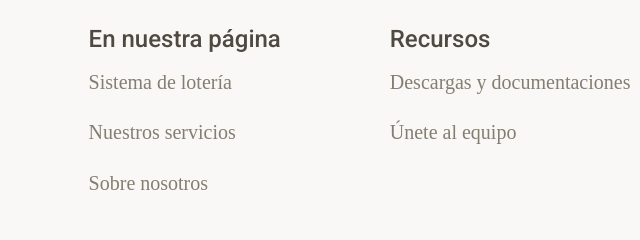
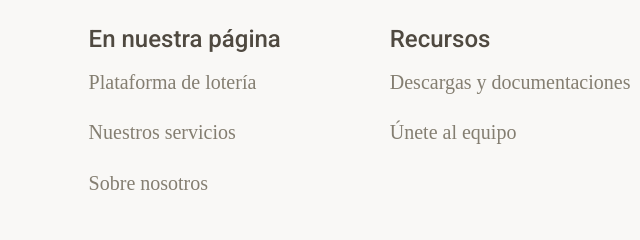
Before and after one commit to garafly/orkapiDefinitivo, a Gatsby site: page / in a window 1280 px wide. Shown: the part 1969-2209 px from the top of the page, 318-958 px from the left. Built offline with nearby package versions, Linux system fonts and the light colour scheme; Gatsby itself is replaced by a stand-in of ours.

Commit message:
cambio de sistema a plataforma en footer mobil

```diff
--- a/src/components/footer.js
+++ b/src/components/footer.js
@@ -91,7 +91,7 @@ function Footer() {
             <h2>En nuestra página</h2>
           </div>
           <div className="links">
-            <a className="footerText" href="/lotenet-soft" >Sistema de lotería</a>
+            <a className="footerText" href="/lotenet-soft" >Plataforma de lotería</a>
             <a className="footerText" href="/" >Nuestros servicios</a>
             <a className="footerText" href="/sobre-nosotros" >Sobre nosotros</a>
           </div>
```
